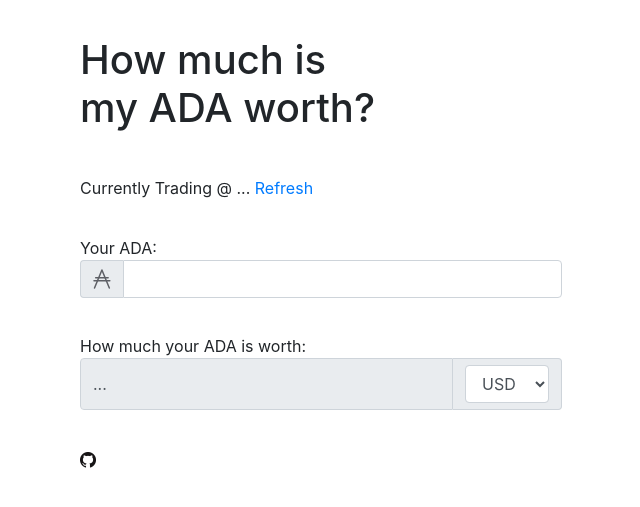
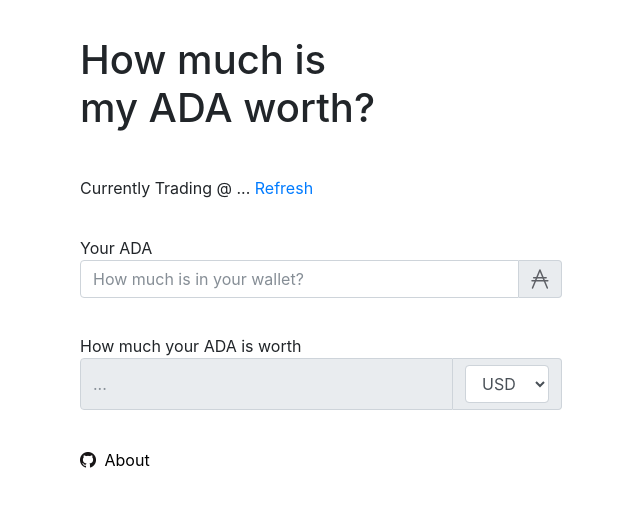
Before and after one commit to tma02/howmuchismyadaworth.com, a PHP site: page /index.html in a window 1280 px wide. Shown: the top 507 px of the page, without its empty margins (319-959 px from the left). Run offline with PHP 8.4, Linux system fonts and the light colour scheme; some libraries are stand-ins or nearby versions.

Commit message:
Style changes
+ Allow , in ADA input
+ About paragraph

```diff
--- a/app.css
+++ b/app.css
@@ -1,3 +1,43 @@
+@keyframes about-slide-down {
+  from {
+    top: 348px;
+  }
+  to {
+    top: 508px;
+  }
+}
+
 .padding {
   height: 36px;
 }
+
+.about-cover {
+  position: absolute;
+  top: 348px;
+  left: 0;
+  width: 100vw;
+  height: 160px;
+  background-color: white;
+  z-index: -500;
+}
+
+.about-container {
+  position: absolute;
+  top: 348px;
+  left: 0;
+  width: 100vw;
+  height: 136px;
+  padding-top: 16px;
+  background-color: #cce5ff;
+  z-index: -1000;
+}
+
+.about-slide-down {
+  animation: about-slide-down 0.4s cubic-bezier(0.86, 0, 0.07, 1) forwards;
+  animation-iteration-count: 1;
+}
+
+.about-slide-up {
+  animation: about-slide-down 0.4s cubic-bezier(0.86, 0, 0.07, 1) reverse forwards;
+  animation-iteration-count: 1;
+}
--- a/app.js
+++ b/app.js
@@ -44,7 +44,7 @@ function getAdaValue(api_source, currency, cb) {
 }
 
 function refreshValueDisplay(api_source) {
-  $('#ada-value-input').val('...');
+  $('#ada-value-input').val('');
   $('#ada-value-input').removeClass('is-valid');
   $('#current-value').html('...');
   getAdaValue(api_source, currency, function(value) {
@@ -54,10 +54,10 @@ function refreshValueDisplay(api_source) {
 }
 
 function calculateAdaValue(api_source, currency) {
-  var ada = $('#ada').val();
+  var ada = $('#ada').val().replace(',', '');
   var value = ada * data[api_source].getPrice(currency);
   var decimalFixedValue = ((value *= 1000000) - (value % 1)) / 1000000;
-  $('#ada-value-input').val(decimalFixedValue > 0 ? decimalFixedValue : '...');
+  $('#ada-value-input').val(decimalFixedValue > 0 ? decimalFixedValue : '');
   if (decimalFixedValue > 0) {
     $('#ada-value-input').addClass('is-valid');
   }
@@ -86,8 +86,24 @@ $(function() {
     }
     catch (e) {
       console.log(e);
-      $('#ada-value-input').val('...');
+      $('#ada-value-input').val('');
       $('#ada-value-input').removeClass('is-valid');
+    }
+  });
+  $('#about').click(function() {
+    if ($('.about-container').hasClass('about-slide-down')) {
+      $('.about-container').removeClass('about-slide-down');
+      setTimeout(function() {
+        $('.about-container').addClass('about-slide-up');
+      }, 1);
+      $('#about').html('About');
+    }
+    else {
+      $('.about-container').removeClass('about-slide-up');
+      setTimeout(function() {
+        $('.about-container').addClass('about-slide-down');
+      }, 1);
+      $('#about').html('Close');
     }
   });
 
--- a/index.html
+++ b/index.html
@@ -4,6 +4,7 @@
   <title>How much is my ADA worth?</title>
   <meta charset="utf-8">
   <meta name="viewport" content="width=device-width, initial-scale=1, shrink-to-fit=no">
+  <meta name="description" content="Tells you how much your ADA is worth.">
   <link rel="stylesheet" href="https://maxcdn.bootstrapcdn.com/bootstrap/4.0.0-beta.2/css/bootstrap.min.css" integrity="sha384-PsH8R72JQ3SOdhVi3uxftmaW6Vc51MKb0q5P2rRUpPvrszuE4W1povHYgTpBfshb" crossorigin="anonymous">
   <link rel="stylesheet" href="./app.css">
 </head>
@@ -13,8 +14,9 @@
     <div class="padding"></div>
     Currently Trading @ <span id="current-value">...</span> <a href="#" id="refresh-price">Refresh</a>
     <div class="padding"></div>
-    Your ADA:
+    Your ADA
     <div class="input-group">
+      <input type="text" class="form-control" aria-label="Amount" id="ada" placeholder="How much is in your wallet?">
       <span class="input-group-addon">
         <svg width="18px" height="20px" viewBox="0 0 18 20" version="1.1" xmlns="http://www.w3.org/2000/svg" xmlns:xlink="http://www.w3.org/1999/xlink">
           <!-- Generator: sketchtool 42 (36781) - http://www.bohemiancoding.com/sketch -->
@@ -36,12 +38,11 @@
           </g>
         </svg>
       </span>
-      <input type="text" class="form-control" aria-label="Amount" id="ada">
     </div>
     <div class="padding"></div>
-    How much your ADA is worth:
+    How much your ADA is worth
     <div class="input-group">
-      <input type="text" class="form-control" aria-label="" id="ada-value-input" value="..." disabled>
+      <input type="text" class="form-control" aria-label="" id="ada-value-input" placeholder="..." disabled>
       <span class="input-group-addon" id="ada-value-currency">
         <select id="currency" class="form-control">
           <option selected>...</option>
@@ -51,6 +52,18 @@
     <div class="padding"></div>
     <div class="footer">
       <a href="https://github.com/tma02/howmuchismyadaworth.com" target="_blank"><img src="GitHub-Mark-32px.png" height="16px"></a>
+      <a href="#" style="color: black; vertical-align: middle; margin-left: 4px;" id="about">About</a>
+    </div>
+    <div class="about-cover">
+    </div>
+    <div class="about-container">
+      <div class="container" style="max-width: 512px;">
+        <p>
+          We estimate your ADA wallet's value based on current market prices gathered from CoinMarketCap.
+          All calculations are done locally. <br/> <small>Your wallet data is neither sent to nor stored on our servers.
+          We use LocalStorage to help remember your preferred currency and wallet balance.</small>
+        </p>
+      </div>
     </div>
   </div>
 
```
